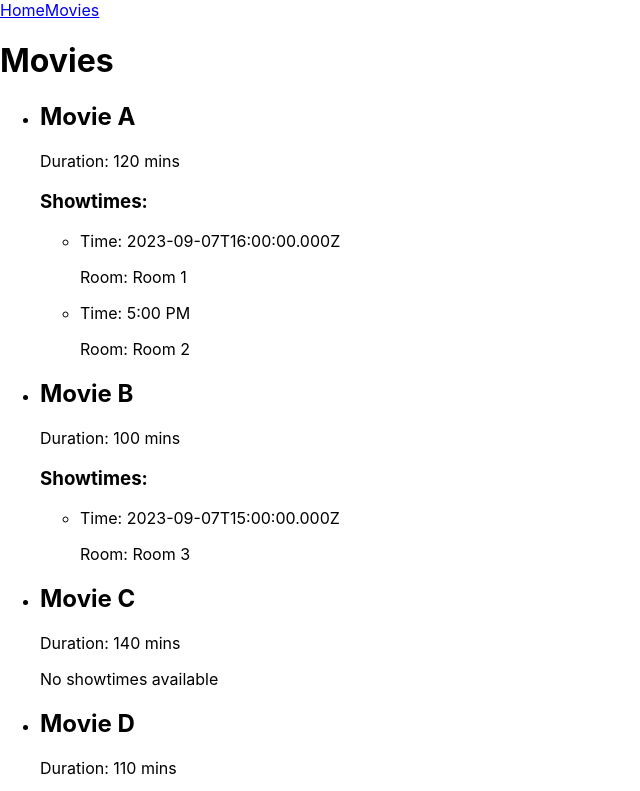
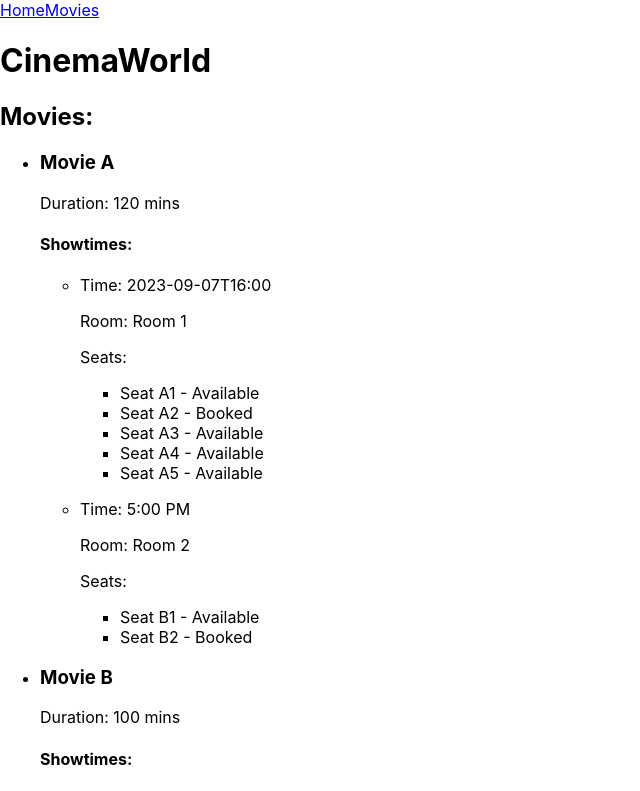
Before and after one commit to CptMaistro/case-7-react, a React (Create React App) app: page /Movies in a window 1280 px wide. Shown: the top 791 px of the page, without its empty margins (0-640 px from the left). Built offline with nearby package versions, Linux system fonts and the light colour scheme.

Commit message:
base parts working

```diff
--- a/src/movies.json
+++ b/public/movies.json
@@ -7,7 +7,7 @@
           "duration": "120 mins",
           "shows": [
             {
-              "time": "2023-09-07T16:00:00.000Z",
+              "time": "2023-09-07T16:00",
               "room": "Room 1",
               "seats": [
                 {"seatNumber": "A1", "booked": false},
@@ -32,7 +32,7 @@
           "duration": "100 mins",
           "shows": [
             {
-              "time": "2023-09-07T15:00:00.000Z",
+              "time": "2023-09-07T15:00",
               "room": "Room 3",
               "seats": [
                 {"seatNumber": "C1", "booked": true},
@@ -51,7 +51,7 @@
           "duration": "110 mins",
           "shows": [
             {
-              "time": "2023-09-07T17:00:00.000Z",
+              "time": "2023-09-07T17:00",
               "room": "Room 2",
               "seats": [
                 {"seatNumber": "D1", "booked": false},
@@ -65,7 +65,7 @@
           "duration": "90 mins",
           "shows": [
             {
-              "time": "2023-09-07T18:00:00.000Z",
+              "time": "2023-09-07T18:00",
               "room": "Room 1",
               "seats": [
                 {"seatNumber": "A1", "booked": false},
--- a/src/App.js
+++ b/src/App.js
@@ -1,24 +1,24 @@
-import { BrowserRouter as Router, Route, Switch } from 'react-router-dom';
-import './App.css';
+import { BrowserRouter as Router, Route, Switch } from "react-router-dom";
+import "./App.css";
 
-import Nav from './Components/Nav';
-import Home from './Components/Home';
-import Movies from './Components/Movies';
+import Nav from "./Components/Nav";
+import Home from "./Components/Home";
+import Movies from "./Components/Movies";
 
 function App() {
   return (
-    <Router >
+    <Router forceRefresh={true}>
       <div className="Navbar">
         <Nav />
-        <div className='navCont'>
-          <switch>
+        <div className="navCont">
+          <Switch>
             <Route exact path="/">
               <Home />
             </Route>
-            <Route path='/Movies'>
+            <Route exact path="/Movies">
               <Movies />
             </Route>
-          </switch>
+          </Switch>
         </div>
       </div>
     </Router>
--- a/src/Components/Movies.js
+++ b/src/Components/Movies.js
@@ -1,32 +1,75 @@
-import cinemaData from '../movies.json';
+import React, { useState, useEffect } from 'react';
+// import './App.css';
 
 function Movies() {
-    // Extract the "movies" array from the imported JSON data
-    const movies = cinemaData.cinema.movies;
+  // State to store cinema data
+  const [cinemaData, setCinemaData] = useState(null);
+
+  // State to track if application is loading
+  const [loading, setLoading] = useState(true);
+
+  // State to track any error message
+  const [error, setError] = useState(null);
+
+  // Fetch the JSON data when the component mounts
+  useEffect(() => {
+    const fetchData = async () => {
+      try {
+        // Fetch the JSON data from the local file 'cinema.json'
+        const response = await fetch('../movies.json');
+
+        if (!response.ok) {
+          throw new Error('Network response was not ok');
+        }
+
+        const data = await response.json();
+        setCinemaData(data.cinema);
+      } catch (err) {
+        setError(err);
+      } finally {
+        setLoading(false);
+      }
+    };
+
+    fetchData();
+  }, []);
+
+  // Check if loading; if true, display a loading message
+  if (loading) {
+    return <div>Loading...</div>;
+  }
+
+  // Check if there is an error; if true, display it
+  if (error) {
+    return <div>Error: {error.message}</div>;
+  }
 
   return (
     <div>
-        <h1>Movies</h1>
+      <h1>{cinemaData.name}</h1>
+      <h2>Movies:</h2>
       <ul>
-          {movies.map((movie, index) => (
+        {cinemaData.movies.map((movie, index) => (
           <li key={index}>
-              <h2>{movie.title}</h2>
+            <h3>{movie.title}</h3>
             <p>Duration: {movie.duration}</p>
-              {movie.shows.length > 0 ? (
-                <div>
-                  <h3>Showtimes:</h3>
+            <h4>Showtimes:</h4>
             <ul>
               {movie.shows.map((show, showIndex) => (
                 <li key={showIndex}>
                   <p>Time: {show.time}</p>
                   <p>Room: {show.room}</p>
+                  <p>Seats:</p>
+                  <ul>
+                    {show.seats.map((seat, seatIndex) => (
+                      <li key={seatIndex}>
+                        Seat {seat.seatNumber} - {seat.booked ? "Booked" : "Available"}
                       </li>
                     ))}
                   </ul>
-                </div>
-              ) : (
-                <p>No showtimes available</p>
-              )}
+                </li>
+              ))}
+            </ul>
           </li>
         ))}
       </ul>
@@ -34,4 +77,4 @@ import cinemaData from '../movies.json';
   );
 }
 
-  export default Movies;
+export default Movies;;
```
Lines whose indentation alone changed are shown as unchanged.
